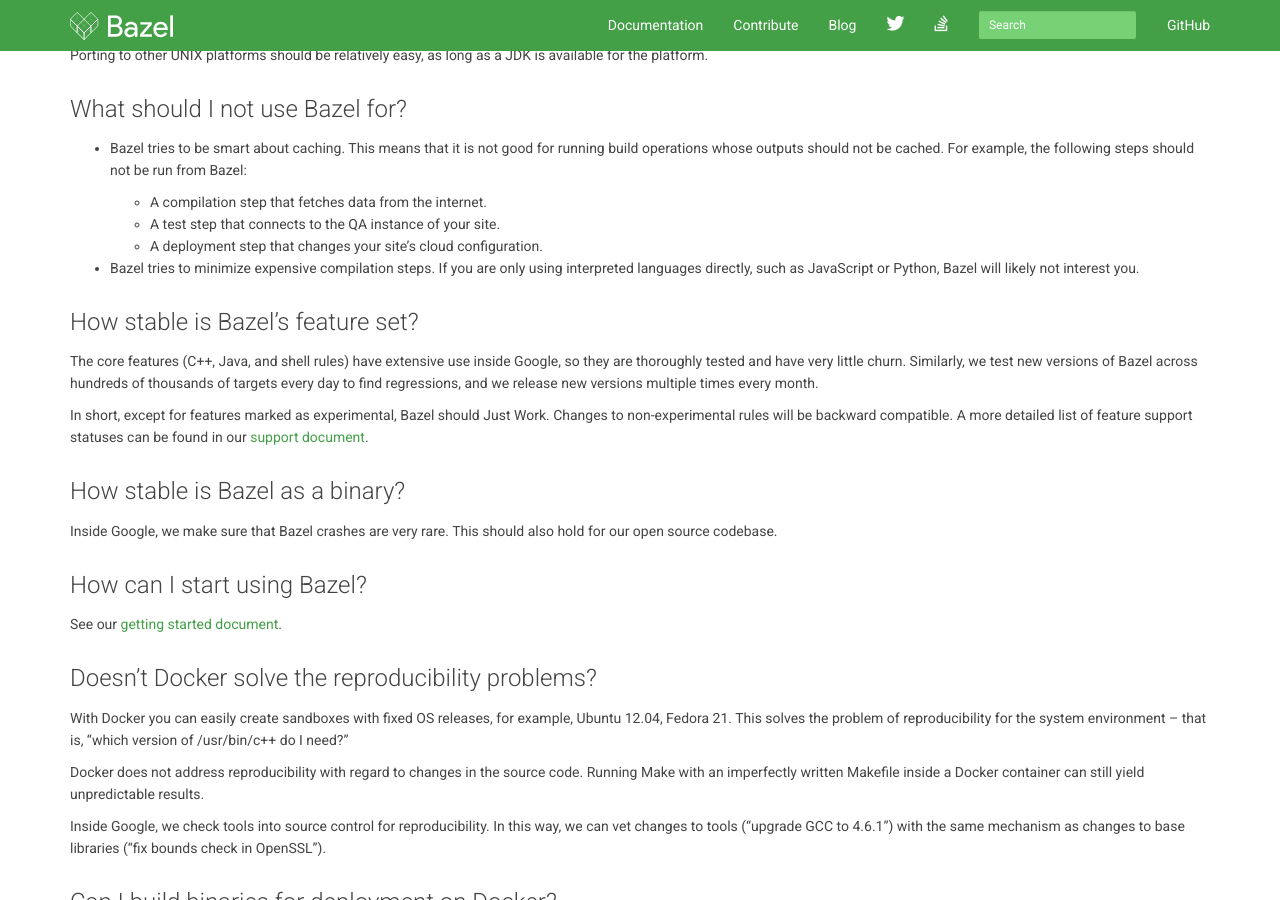
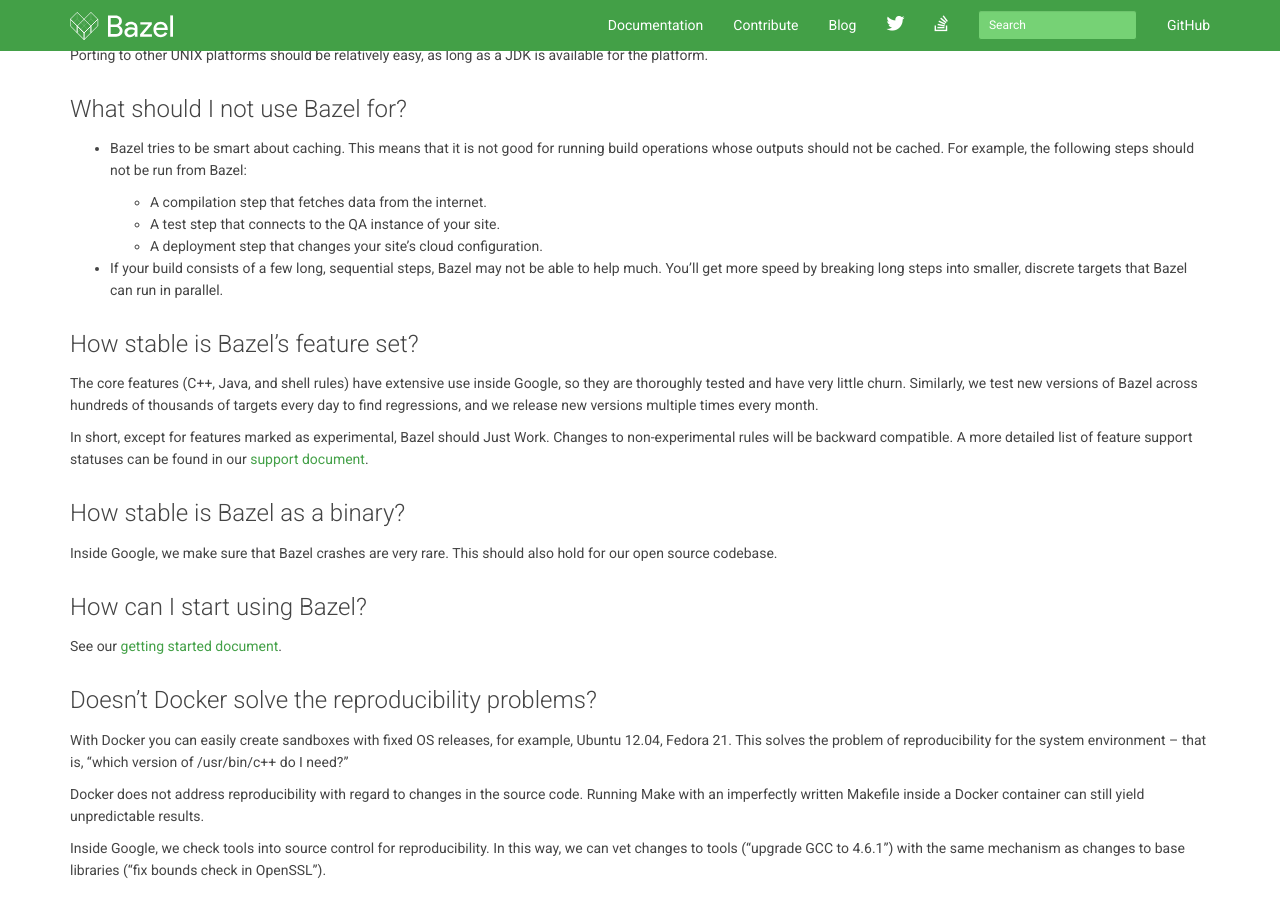
Before and after one commit to bazelbuild/bazel-website, a Jekyll site: the page built from faq.md, in a window 1280 px wide and 900 px high, scrolled down 2378 px. Built offline with Jekyll 4.4.1, drawn with Linux system fonts in a browser that asks for light colours; nearby versions of some CDN libraries; library files that are not in the unit come from our copies; Markdown is read by kramdown in place of the engine named in the settings; comment, search, counter and statistics services are not loaded.

Commit message:
Revise "interpreted languages" language
The prior text is misleading and not entirely truthful (we do provide value to interpreted languages, e.g. Javascript). Replace it with something less misleading and more truthful.

```diff
--- a/faq.md
+++ b/faq.md
@@ -196,9 +196,7 @@
     *   A test step that connects to the QA instance of your site.
     *   A deployment step that changes your site's cloud configuration.
 
-*   Bazel tries to minimize expensive compilation steps. If you are only
-    using interpreted languages directly, such as JavaScript or Python,
-    Bazel will likely not interest you.
+*   If your build consists of a few long, sequential steps, Bazel may not be able to help much. You'll get more speed by breaking long steps into smaller, discrete targets that Bazel can run in parallel.
 
 How stable is Bazel's feature set?
 ----------------------------------
```
